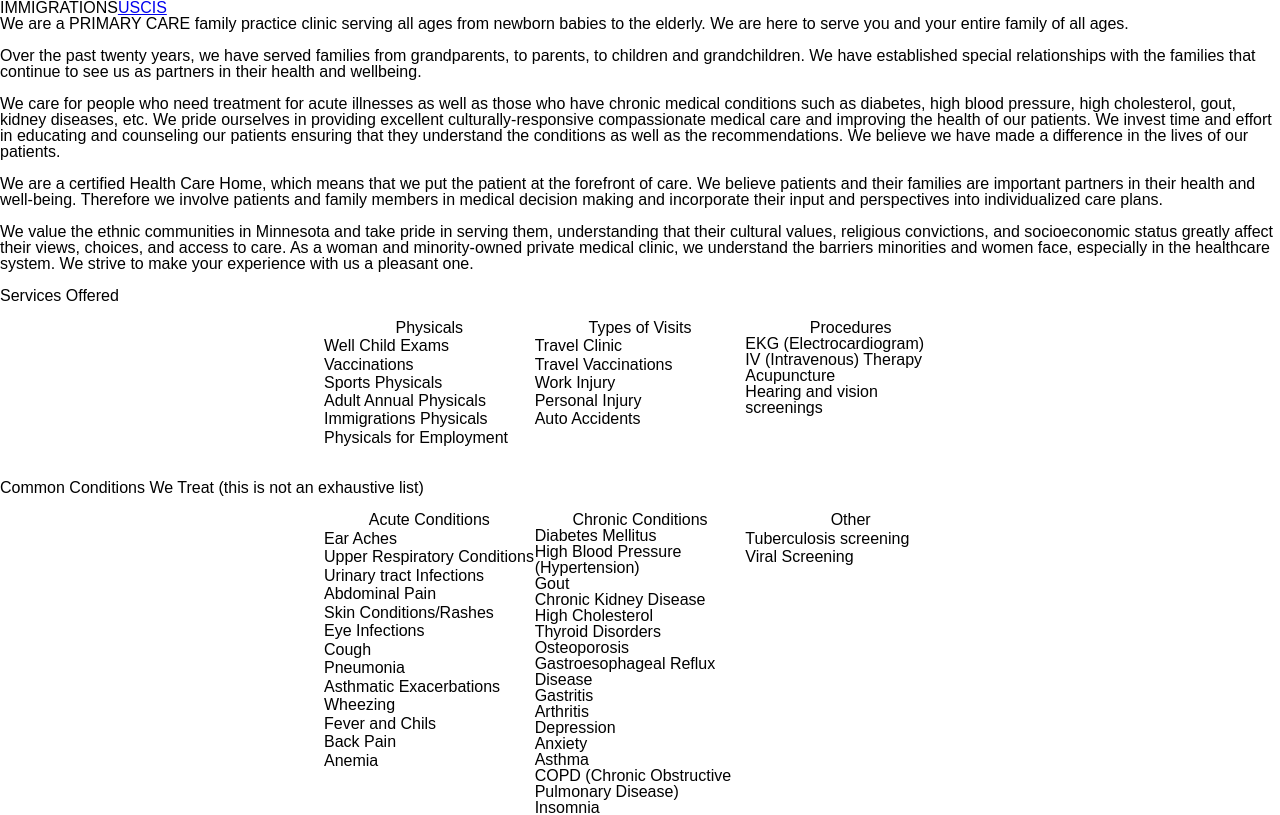
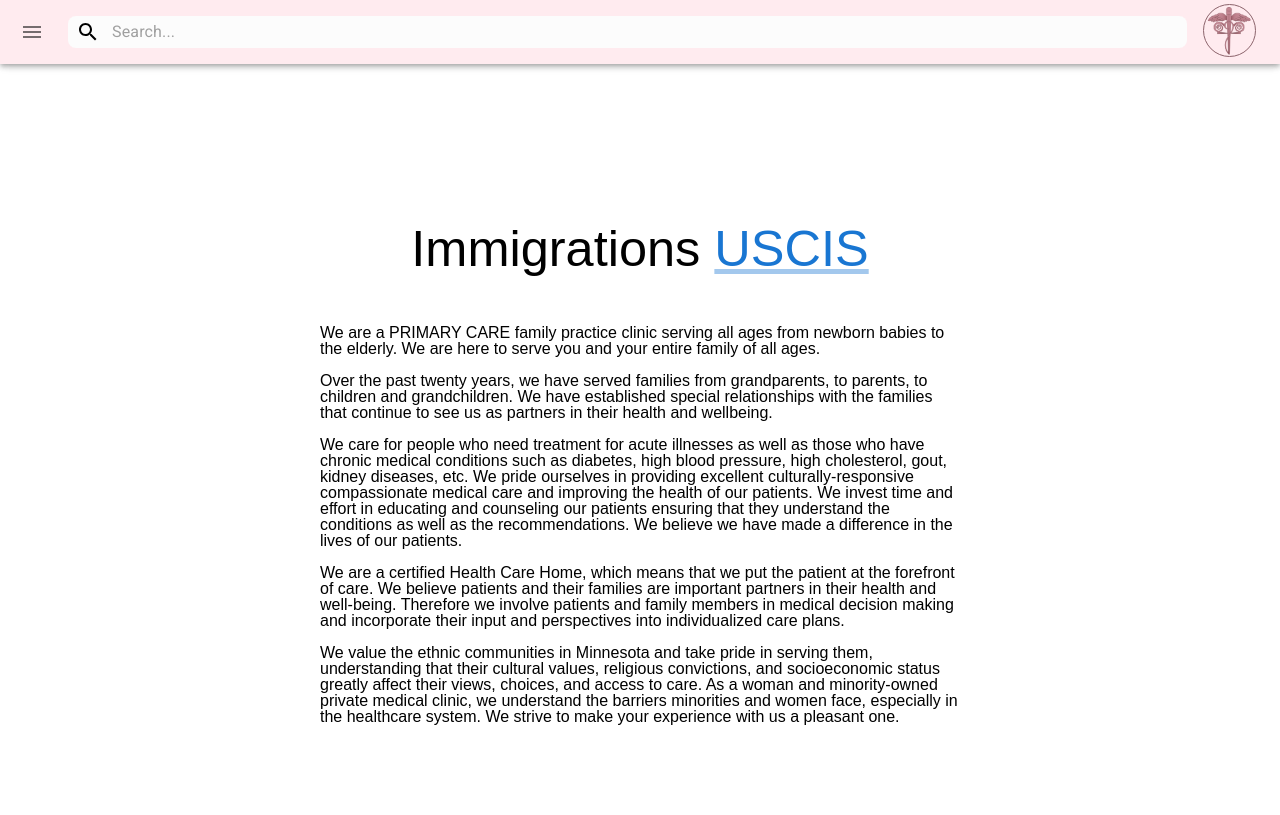
Before and after one commit to daniel-thao/medical-center, a React (Create React App) app: page /immigration-info in a window 1280 px wide. Shown: the top 815 px of the page. Built offline with nearby package versions, Linux system fonts and the light colour scheme; a web font is replaced by a local one.

Commit message:
setting up desktop immigration page

```diff
--- a/src/pages/ImmigrationInfo/ImmigrationInfoContainer.module.css
+++ b/src/pages/ImmigrationInfo/ImmigrationInfoContainer.module.css
@@ -0,0 +1,29 @@
+.init-section {
+  margin: 10em 0em;
+}
+
+.init-title {
+  font-size: var(--font-size-xl);
+  text-align: center;
+  width: 100%;
+  margin: 0em 0em 1em 0em;
+}
+
+.section {
+  font-size: var(--font-size-lg);
+  text-align: center;
+  margin: 0em 0em 1em 0em;
+}
+
+.column-title {
+  font-size: var(--font-size-m);
+  font-family: 'Gill Sans', 'Gill Sans MT', Calibri, 'Trebuchet MS', sans-serif;
+  display: flex;
+  justify-content: center;
+  padding: 0em 0em 0.5em 0em;
+}
+
+.column-body {
+  font-size: var(--font-size-xs);
+  margin: 0em 0em 0.5em 0em;
+}
--- a/src/pages/ImmigrationInfo/ImmigrationInfoContainer.tsx
+++ b/src/pages/ImmigrationInfo/ImmigrationInfoContainer.tsx
@@ -3,7 +3,7 @@
 import { Footer } from '../../components/globalTemplates/Footer/Footer';
 
 import css from './ImmigrationInfoContainer.module.css';
-import { Box, Grid } from '@mui/material';
+import { Box, Grid, Link as LinkMUI } from '@mui/material';
 import { TextBlock, TextBlockClassification } from '../../components/globalMolecules/TextBlock/TextBlock';
 import { servicesOffered, commonConditions, healthServices } from './data';
 
@@ -13,10 +13,16 @@
 export const ImmigrationInfoContainer: React.FC<ImmigrationInfoProps> = () => {
   return (
     <div className={`global-font ${css['landing-container']}`}>
-      {/* <Nav></Nav> */}
-      IMMIGRATIONS
-      <a href="https://www.uscis.gov/i-693">USCIS</a>
-      <Box>
+      <Grid container className={css["init-section"]}>
+        <Grid item xs={3}></Grid>
+
+        <Grid container item xs={6} sx={{ justifyContent: 'space-between' }}>
+          <TextBlock
+            classification={TextBlockClassification.title}
+            className={css["init-title"]}
+            body={<>Immigrations <LinkMUI target="_blank" href="https://www.uscis.gov/i-693">USCIS</LinkMUI></>}
+          />
+
           <TextBlock
             classification={TextBlockClassification.paragraph}
             body={
@@ -52,20 +58,25 @@
             }
             sx={{ mb: 2 }}
           />
-      </Box>
-      <TextBlock classification={TextBlockClassification.title} body="Services Offered" sx={{ mb: 2 }} />
-      <Grid container spacing={2} sx={{ mb: 4 }}>
+        </Grid>
+
+        <Grid item xs={3}></Grid>
+
+      </Grid>
+
+      <TextBlock classification={TextBlockClassification.title} body="Services Offered" className={css['section']} />
+
+      <Grid container spacing={2} sx={{ mb: 10 }}>
         <Grid item xs={3}></Grid>
 
         <Grid container item xs={6} sx={{ justifyContent: 'space-between' }}>
           <Grid container item xs={4}>
             {servicesOffered.column1.map((topic, index) => {
               let opacity = topic === 'Placeholder' ? { opacity: 0 } : { opacity: 1 };
-              let title = index === 0 ? { display: 'flex', justifyContent: 'center' } : {};
-              const newSx = { ...opacity, ...title };
+              const newSx = { ...opacity };
 
               return (
-                <Grid item xs={12} sx={newSx}>
+                <Grid item xs={12} sx={newSx} className={index === 0 ? css["column-title"] : css["column-body"]}>
                   {topic}
                 </Grid>
               );
@@ -75,11 +86,10 @@
           <Grid container item xs={4}>
             {servicesOffered.column2.map((topic, index) => {
               let opacity = topic === 'Placeholder' ? { opacity: 0 } : { opacity: 1 };
-              let title = index === 0 ? { display: 'flex', justifyContent: 'center' } : {};
-              const newSx = { ...opacity, ...title };
+              const newSx = { ...opacity };
 
               return (
-                <Grid item xs={12} sx={newSx}>
+                <Grid item xs={12} sx={newSx} className={index === 0 ? css["column-title"] : css["column-body"]}>
                   {topic}
                 </Grid>
               );
@@ -89,11 +99,10 @@
           <Grid container item xs={4}>
             {servicesOffered.column3.map((topic, index) => {
               let opacity = topic === 'Placeholder' ? { opacity: 0 } : { opacity: 1 };
-              let title = index === 0 ? { display: 'flex', justifyContent: 'center' } : {};
-              const newSx = { ...opacity, ...title };
+              const newSx = { ...opacity };
 
               return (
-                <Grid item xs={12} sx={newSx}>
+                <Grid item xs={12} sx={newSx} className={index === 0 ? css["column-title"] : css["column-body"]}>
                   {topic}
                 </Grid>
               );
@@ -105,21 +114,27 @@
       </Grid>
       <TextBlock
         classification={TextBlockClassification.title}
-        body="Common Conditions We Treat (this is not an exhaustive list)"
-        sx={{ mb: 2 }}
+        body="Common Conditions We Treat"
+        className={css['section']}
+        sx={{ mb: 1 }}
       />
-      <Grid container spacing={2} sx={{ mb: 4 }}>
+      <TextBlock
+        classification={TextBlockClassification.title}
+        body="(This is not an exhaustive list)"
+        className={css['section']}
+        sx={{ mb: 8 }}
+      />
+      <Grid container spacing={2} sx={{ mb: 10 }}>
         <Grid item xs={3}></Grid>
 
         <Grid container item xs={6} sx={{ justifyContent: 'space-between' }}>
           <Grid container item xs={4}>
             {commonConditions.column1.map((topic, index) => {
               let opacity = topic === 'Placeholder' ? { opacity: 0 } : { opacity: 1 };
-              let title = index === 0 ? { display: 'flex', justifyContent: 'center' } : {};
-              const newSx = { ...opacity, ...title };
+              const newSx = { ...opacity };
 
               return (
-                <Grid item xs={12} sx={newSx}>
+                <Grid item xs={12} sx={newSx} className={index === 0 ? css["column-title"] : css["column-body"]}>
                   {topic}
                 </Grid>
               );
@@ -129,11 +144,10 @@
           <Grid container item xs={4}>
             {commonConditions.column2.map((topic, index) => {
               let opacity = topic === 'Placeholder' ? { opacity: 0 } : { opacity: 1 };
-              let title = index === 0 ? { display: 'flex', justifyContent: 'center' } : {};
-              const newSx = { ...opacity, ...title };
+              const newSx = { ...opacity };
 
               return (
-                <Grid item xs={12} sx={newSx}>
+                <Grid item xs={12} sx={newSx} className={index === 0 ? css["column-title"] : css["column-body"]}>
                   {topic}
                 </Grid>
               );
@@ -143,11 +157,10 @@
           <Grid container item xs={4}>
             {commonConditions.column3.map((topic, index) => {
               let opacity = topic === 'Placeholder' ? { opacity: 0 } : { opacity: 1 };
-              let title = index === 0 ? { display: 'flex', justifyContent: 'center' } : {};
-              const newSx = { ...opacity, ...title };
+              const newSx = { ...opacity };
 
               return (
-                <Grid item xs={12} sx={newSx}>
+                <Grid item xs={12} sx={newSx} className={index === 0 ? css["column-title"] : css["column-body"]}>
                   {topic}
                 </Grid>
               );
@@ -164,11 +177,10 @@
           <Grid container item xs={4} rowSpacing={0}>
             {healthServices.column1.map((topic, index) => {
               let opacity = topic === 'Placeholder' ? { opacity: 0 } : { opacity: 1 };
-              let title = index === 0 ? { display: 'flex', justifyContent: 'center' } : {};
-              const newSx = { ...opacity, ...title };
+              const newSx = { ...opacity };
 
               return (
-                <Grid item xs={12} sx={newSx}>
+                <Grid item xs={12} sx={newSx} className={index === 0 ? css["column-title"] : css["column-body"]}>
                   {topic}
                 </Grid>
               );
@@ -178,11 +190,10 @@
           <Grid container item xs={4} rowSpacing={0} spacing={0}>
             {healthServices.column2.map((topic, index) => {
               let opacity = topic === 'Placeholder' ? { opacity: 0 } : { opacity: 1 };
-              let title = index === 0 ? { display: 'flex', justifyContent: 'center' } : {};
-              const newSx = { ...opacity, ...title };
+              const newSx = { ...opacity };
 
               return (
-                <Grid item xs={12} sx={newSx}>
+                <Grid item xs={12} sx={newSx} className={index === 0 ? css["column-title"] : css["column-body"]}>
                   {topic}
                 </Grid>
               );
@@ -192,11 +203,10 @@
           <Grid container item xs={4}>
             {healthServices.column3.map((topic, index) => {
               let opacity = topic === 'Placeholder' ? { opacity: 0 } : { opacity: 1 };
-              let title = index === 0 ? { display: 'flex', justifyContent: 'center' } : {};
-              const newSx = { ...opacity, ...title };
+              const newSx = { ...opacity };
 
               return (
-                <Grid item xs={12} sx={newSx}>
+                <Grid item xs={12} sx={newSx} className={index === 0 ? css["column-title"] : css["column-body"]}>
                   {topic}
                 </Grid>
               );
--- a/src/pages/ProviderInfo/ProviderInfoContainer.tsx
+++ b/src/pages/ProviderInfo/ProviderInfoContainer.tsx
@@ -7,7 +7,7 @@
 import { PaahouaVang } from './subcomponents/paahoua-vang';
 import { ShengVang } from './subcomponents/sheng-vang';
 
-export interface ProviderInfoProps {}
+export interface ProviderInfoProps { }
 
 export const ProviderInfoContainer: React.FC<ProviderInfoProps> = () => {
   const phoneWidth = useMediaQuery('(max-width:450px)');
```
Also changed, not shown: src/index.tsx (+8 -4 lines). Lines whose indentation alone changed are shown as unchanged.
